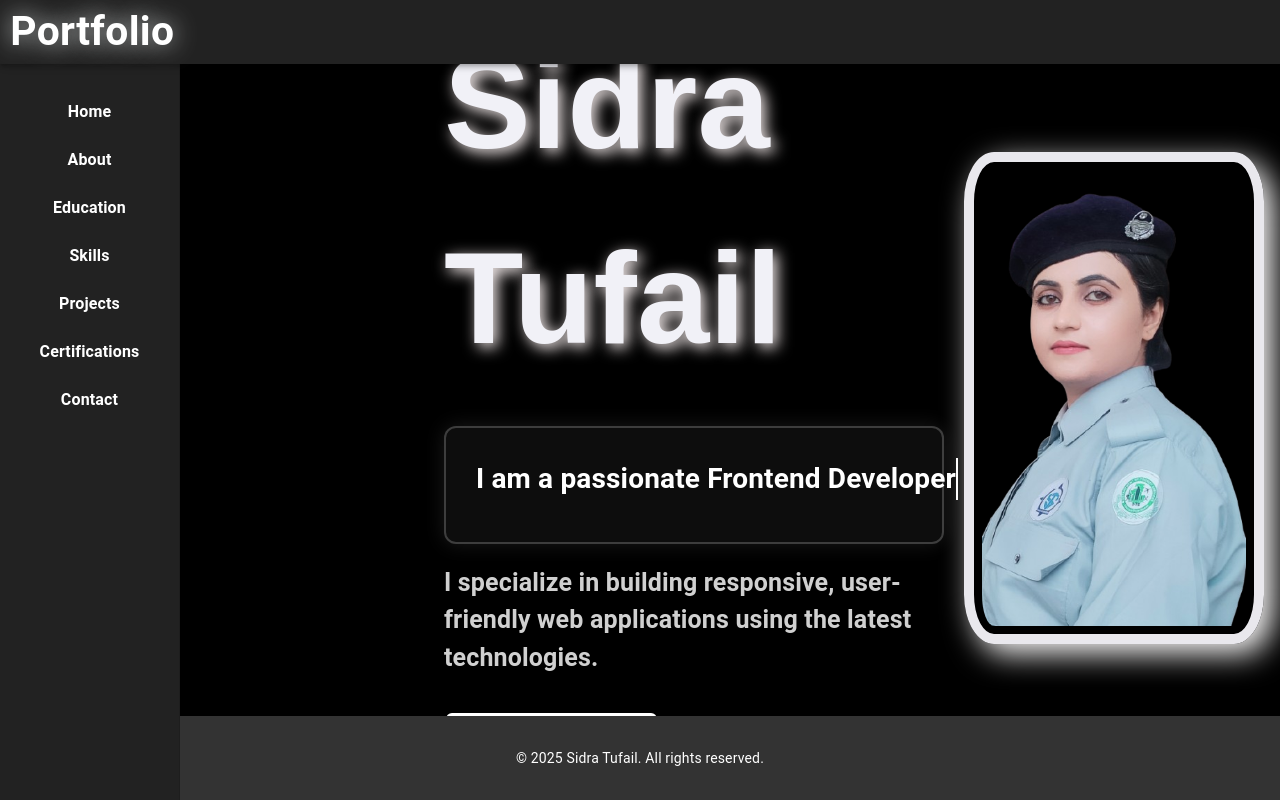
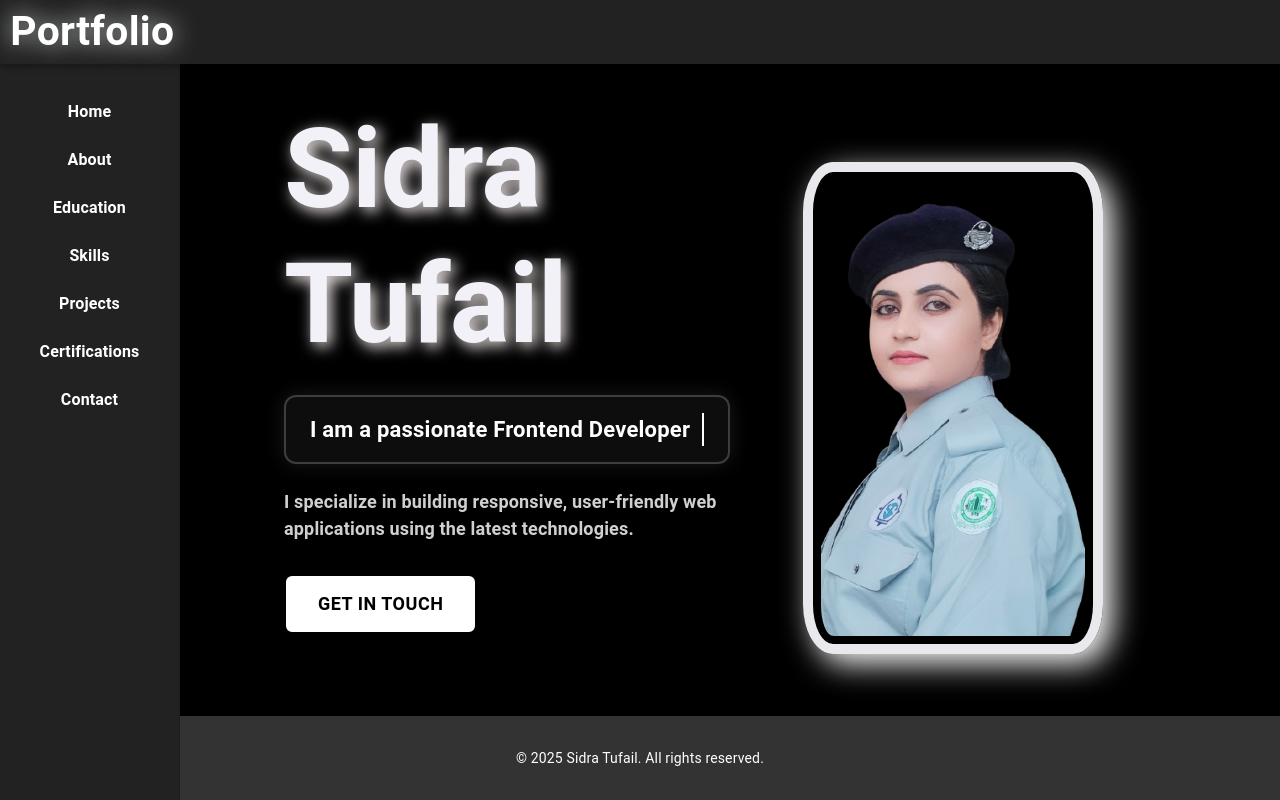
Before and after one commit to sidi-125/file-4, a React (Create React App) app: page / in a window 1280 px wide. Built offline with nearby package versions, Linux system fonts and the light colour scheme.

Commit message:
Responsive Hero section done with MUI

```diff
--- a/src/Pages/Home/Home.css
+++ /dev/null
@@ -1,232 +0,0 @@
-.hero-section {
-    display: flex;
-    align-items: center;
-    justify-content: space-between;
-    padding: 30px 80px;
-    min-height: 80vh;
-    background: none;
-    position: relative;
-  }
-
-  .hero-left,
-  .hero-right {
-    flex: 1;
-    transform: translateY(-90px);
-  }
-
-  .hero-left {
-    display: flex;
-    flex-direction: column;
-    justify-content: center;
-    align-items: flex-start;
-    padding-right: 20px;
-    margin-left: 160px;
-    margin-top: -130px;
-    color: white;
-  }
-
-  .hero-name {
-    font-size: 130px;
-    font-weight: bold;
-    margin-bottom: 10px;
-    color: rgb(241, 241, 247);
-    text-shadow: 4px 4px 15px rgb(247, 238, 238);
-    animation: fadeIn 2s ease-in-out;
-  }
-
-  .hero-bio {
-    font-size: 28px;
-    font-weight: 600;
-    margin-top: 10px;
-    animation: fadeIn 2s ease-in-out;
-  }
-
-  .hero-para {
-    font-size: 25px;
-    font-weight: 600;
-    margin-top: 20px;
-    color: #d0d0d0;
-    animation: fadeIn 3s ease-in-out 1s forwards;
-    opacity: 0;
-  }
-
-  .hero-btn {
-    padding: 12px 30px;
-    background-color: white;
-    color: black;
-    font-size: 25px;
-    font-weight: bold;
-    border-radius: 8px;
-    margin-top: 25px;
-    text-decoration: none;
-    border: 2px solid black;
-    transition: all 0.3s ease;
-  }
-
-  .hero-btn:hover {
-    background-color: black;
-    color: rgb(14, 10, 223);
-    cursor: pointer;
-    transform: scale(1.05);
-  }
-
-  .hero-btn:visited {
-    color: black;
-    background-color: rgb(242, 242, 248);
-  }
-
-  .hero-btn:visited:hover {
-    color: white;
-    background-color: #1e0749;
-  }
-
-  .hero-right {
-    display: flex;
-    justify-content: center;
-    align-items: center;
-  }
-
-  .hero-img {
-    width: 300px;
-    height: auto;
-    border-radius: 10%;
-    border: 10px solid hwb(252 91% 7%);
-    box-shadow: 10px 10px 30px rgb(248, 247, 247);
-    transition: transform 0.3s ease-in-out, box-shadow 0.3s ease-in-out, border 0.3s ease-in-out;
-    padding: 8px;
-    animation: moveImage 2s ease-out forwards;
-  }
-
-  @keyframes moveImage {
-    0% {
-      transform: translateX(100%);
-    }
-    100% {
-      transform: translateX(0);
-    }
-  }
-
-  .hero-img:hover {
-    transform: scale(1.05);
-    box-shadow: 4px 4px 30px rgb(252, 250, 250);
-    cursor: pointer;
-    border-color: hwb(247 12% 71%);
-  }
-
-  @keyframes fadeIn {
-    0% { opacity: 0; }
-    100% { opacity: 1; }
-  }
-
-  .typewriter-container {
-    background-color: rgba(255, 255, 255, 0.05);
-    border: 2px solid rgba(255, 255, 255, 0.2);
-    border-radius: 12px;
-    padding: 20px 30px;
-    max-width: 500px;
-    box-shadow: 0 0 20px rgba(255, 255, 255, 0.1);
-    backdrop-filter: blur(4px);
-    margin-top: 20px;
-  }
-
-  .typewriter {
-    display: inline-block;
-    overflow: hidden;
-    white-space: nowrap;
-    border-right: 2px solid white;
-    animation: typing 4s steps(40, end), blink 0.75s step-end infinite;
-    font-size: 28px;
-    font-weight: 600;
-    color: #fff;
-  }
-
-  @keyframes typing {
-    from { width: 0 }
-    to { width: 100% }
-  }
-
-  @keyframes blink {
-    50% { border-color: transparent }
-  }
-
-  /* ==== Modal ==== */
-
-  .modal-overlay {
-    position: fixed;
-    top: 0;
-    left: 0;
-    width: 100%;
-    height: 100%;
-    background: rgba(0, 0, 0, 0.5);
-    display: flex;
-    justify-content: center;
-    align-items: center;
-    z-index: 10;
-  }
-
-  .modal-content {
-    background: black;
-    color: white;
-    padding: 40px;
-    border-radius: 10px;
-    width: 600px !important; /* width updated with important flag */
-    text-align: center;
-    box-shadow: 0 0 20px rgba(255,255,255,0.1);
-  }
-
-
-
-  .modal-content h2 {
-    margin-bottom: 20px;
-  }
-
-  .modal-content form {
-    display: flex;
-    flex-direction: column;
-  }
-
-  .modal-content label {
-    margin: 10px 0;
-    font-size: 18px;
-  }
-
-  .modal-content input,
-  .modal-content textarea {
-    padding: 10px;
-    margin-bottom: 15px;
-    border-radius: 5px;
-    border: 1px solid #ccc;
-    width: 100%;
-    font-size: 16px;
-  }
-
-  .modal-content button {
-    padding: 10px 20px;
-    border-radius: 8px;
-    font-size: 18px;
-    margin-top: 15px;
-    cursor: pointer;
-    transition: background-color 0.3s ease;
-    border: none;
-  }
-
-  /* Go Back Button */
-  .go-back-btn {
-    background-color: #360455;
-    color: white;
-    margin-top: 10px;
-  }
-
-  .go-back-btn:hover {
-    background-color: #be3d09;
-  }
-
-  /* Submit Button */
-  .submit-btn {
-    background-color: #013302;
-    color: white;
-  }
-
-  .submit-btn:hover {
-    background-color: #45a049;
-  }
--- a/src/Pages/Home/index.jsx
+++ b/src/Pages/Home/index.jsx
@@ -1,9 +1,12 @@
 import React, { useState } from 'react';
-import '../Home/Home.css';
+import { Box, Typography, Button, Modal, TextField, useMediaQuery } from '@mui/material';
+import { useTheme } from '@mui/material/styles';
 import profileImg from '../../assets/profile.png';
 
 function Hero() {
   const [showModal, setShowModal] = useState(false);
+  const theme = useTheme();
+  const isMobile = useMediaQuery(theme.breakpoints.down('sm'));
 
   const handleSubmit = (e) => {
     e.preventDefault();
@@ -12,44 +15,161 @@ function Hero() {
   };
 
   return (
-    <section className="hero-section">
-      <div className="hero-left">
-        <h1 className="hero-name">Sidra Tufail</h1>
-        <div className="typewriter-container">
-          <p className="hero-bio">
-            <span className="typewriter">I am a passionate Frontend Developer</span>
-          </p>
-        </div>
-        <p className="hero-para">
-          I specialize in building responsive, user-friendly web applications using the latest technologies.
-        </p>
-        <button className="hero-btn" onClick={() => setShowModal(true)}>Get in Touch</button>
-      </div>
+    <Box
+      sx={{
+        display: 'flex',
+        flexDirection: { xs: 'column', md: 'row' },
+        alignItems: 'center',
+        justifyContent: 'space-between',
+        py: { xs: 3, sm: 5, md: 6 },
+        px: { xs: 1, sm: 4, md: 10 },
+        minHeight: '80vh',
+        color: 'white',
+        position: 'relative',
+      }}
+    >
+      {/* Left Content */}
+      <Box
+        sx={{
+          flex: 1,
+          mt: { xs: 0, md: -10 },
+          textAlign: { xs: 'center', md: 'left' },
+        }}
+      >
+        <Typography
+          variant="h2"
+          sx={{
+            fontSize: { xs: '2rem', sm: '3rem', md: '5rem', lg: '7rem' },
+            fontWeight: 'bold',
+            color: 'rgb(241, 241, 247)',
+            textShadow: '4px 4px 15px rgb(247, 238, 238)',
+            animation: 'fadeIn 2s ease-in-out',
+          }}
+        >
+          Sidra Tufail
+        </Typography>
 
-      <div className="hero-right">
-      <img src={profileImg} alt="Sidra Tufail" className="hero-img" />
+        <Box
+  sx={{
+    mt: 3,
+    px: { xs: 2, sm: 3 },
+    py: { xs: 1.5, sm: 2 },
+    maxWidth: { xs: 280, sm: 400, md: 500 },
+    borderRadius: 3,
+    border: '2px solid rgba(255, 255, 255, 0.2)',
+    backgroundColor: 'rgba(255,255,255,0.05)',
+    boxShadow: '0 0 20px rgba(255,255,255,0.1)',
+    backdropFilter: 'blur(4px)',
+    mx: { xs: 'auto', md: '0' }
+  }}
+>
+  <Typography
+    sx={{
+      fontSize: { xs: 14, sm: 18, md: 22 },
+      fontWeight: 600,
+      whiteSpace: 'nowrap',
+      overflow: 'hidden',
+      borderRight: '2px solid white',
+      animation: 'typing 4s steps(40, end), blink 0.75s step-end infinite',
+      color: '#fff'
+    }}
+  >
+    I am a passionate Frontend Developer
+  </Typography>
+</Box>
 
 
-      </div>
+        <Typography
+          sx={{
+            fontSize: { xs: 12, sm: 14, md: 18 },
+            fontWeight: 600,
+            mt: 3,
+            color: '#d0d0d0',
+            opacity: 0,
+            animation: 'fadeIn 3s ease-in-out 1s forwards',
+          }}
+        >
+          I specialize in building responsive, user-friendly web applications using the latest technologies.
+        </Typography>
 
-      {showModal && (
-        <div className="modal-overlay">
-          <div className="modal-content">
-            <h2>Contact Me</h2>
-            <form onSubmit={handleSubmit}>
-              <label>Name:</label>
-              <input type="text" placeholder="Enter your name" required />
-              <label>Email:</label>
-              <input type="email" placeholder="Enter your email" required />
-              <label>Message:</label>
-              <textarea rows="4" placeholder="Type your message" required />
-              <button type="submit" className="submit-btn">Submit</button>
-              <button type="button" className="go-back-btn" onClick={() => setShowModal(false)}>Go Back</button>
-            </form>
-          </div>
-        </div>
-      )}
-    </section>
+        <Button
+          onClick={() => setShowModal(true)}
+          sx={{
+            mt: 4,
+            px: 4,
+            py: 1.5,
+            fontSize: 18,
+            fontWeight: 'bold',
+            borderRadius: 2,
+            backgroundColor: 'white',
+            color: 'black',
+            border: '2px solid black',
+            '&:hover': {
+              backgroundColor: 'rgb(18, 17, 63)',
+              color: 'hsl(30, 16.70%, 95.30%)',
+              transform: 'scale(1.05)',
+            }
+          }}
+        >
+          Get in Touch
+        </Button>
+      </Box>
+
+      {/* Right Content */}
+      <Box sx={{ flex: 1, display: 'flex', justifyContent: 'center', mt: { xs: 4, md: 0 } }}>
+        <Box
+          component="img"
+          src={profileImg}
+          alt="Sidra Tufail"
+          sx={{
+            width: { xs: 180, sm: 220, md: 300 },
+            borderRadius: '10%',
+            border: '10px solid hwb(252 91% 7%)',
+            boxShadow: '10px 10px 30px rgb(248, 247, 247)',
+            padding: '8px',
+            animation: 'moveImage 2s ease-out forwards',
+            transition: 'all 0.3s ease-in-out',
+            '&:hover': {
+              transform: 'scale(1.05)',
+              boxShadow: '4px 4px 30px rgb(252, 250, 250)',
+              borderColor: 'hwb(247 12% 71%)',
+              cursor: 'pointer'
+            }
+          }}
+        />
+      </Box>
+
+      {/* Modal */}
+      <Modal open={showModal} onClose={() => setShowModal(false)}>
+        <Box
+          sx={{
+            position: 'absolute',
+            top: '50%',
+            left: '50%',
+            transform: 'translate(-50%, -50%)',
+            bgcolor: 'white',
+            color: 'white',
+            p: 4,
+            borderRadius: 2,
+            width: { xs: '90%', sm: 500 },
+            boxShadow: '0 0 20px rgba(255,255,255,0.1)'
+          }}
+        >
+          <Typography variant="h5" mb={2}>Contact Me</Typography>
+          <form onSubmit={handleSubmit}>
+            <TextField fullWidth label="Name" required variant="outlined" sx={{ mb: 2 }} />
+            <TextField fullWidth label="Email" type="email" required variant="outlined" sx={{ mb: 2 }} />
+            <TextField fullWidth label="Message" required multiline rows={4} variant="outlined" sx={{ mb: 2 }} />
+            <Button type="submit" variant="contained" sx={{ backgroundColor: '#013302', '&:hover': { backgroundColor: '#45a049' }, mr: 2 }}>
+              Submit
+            </Button>
+            <Button onClick={() => setShowModal(false)} sx={{ backgroundColor: '#360455', color: 'white', '&:hover': { backgroundColor: '#be3d09' } }}>
+              Go Back
+            </Button>
+          </form>
+        </Box>
+      </Modal>
+    </Box>
   );
 }
 
--- a/src/index.css
+++ b/src/index.css
@@ -1,13 +1,18 @@
-body {
-  font-family: Arial, sans-serif;
-  margin: 0;
-  padding: 0;
+@keyframes fadeIn {
+  0% { opacity: 0; }
+  100% { opacity: 1; }
 }
 
-a {
-  text-decoration: none;
+@keyframes moveImage {
+  0% { transform: translateX(100%); }
+  100% { transform: translateX(0); }
 }
 
-h1, h2, h3 {
-  font-family: 'Arial', sans-serif;
+@keyframes typing {
+  from { width: 0 }
+  to { width: 100% }
 }
+
+@keyframes blink {
+  50% { border-color: transparent }
+}
```
